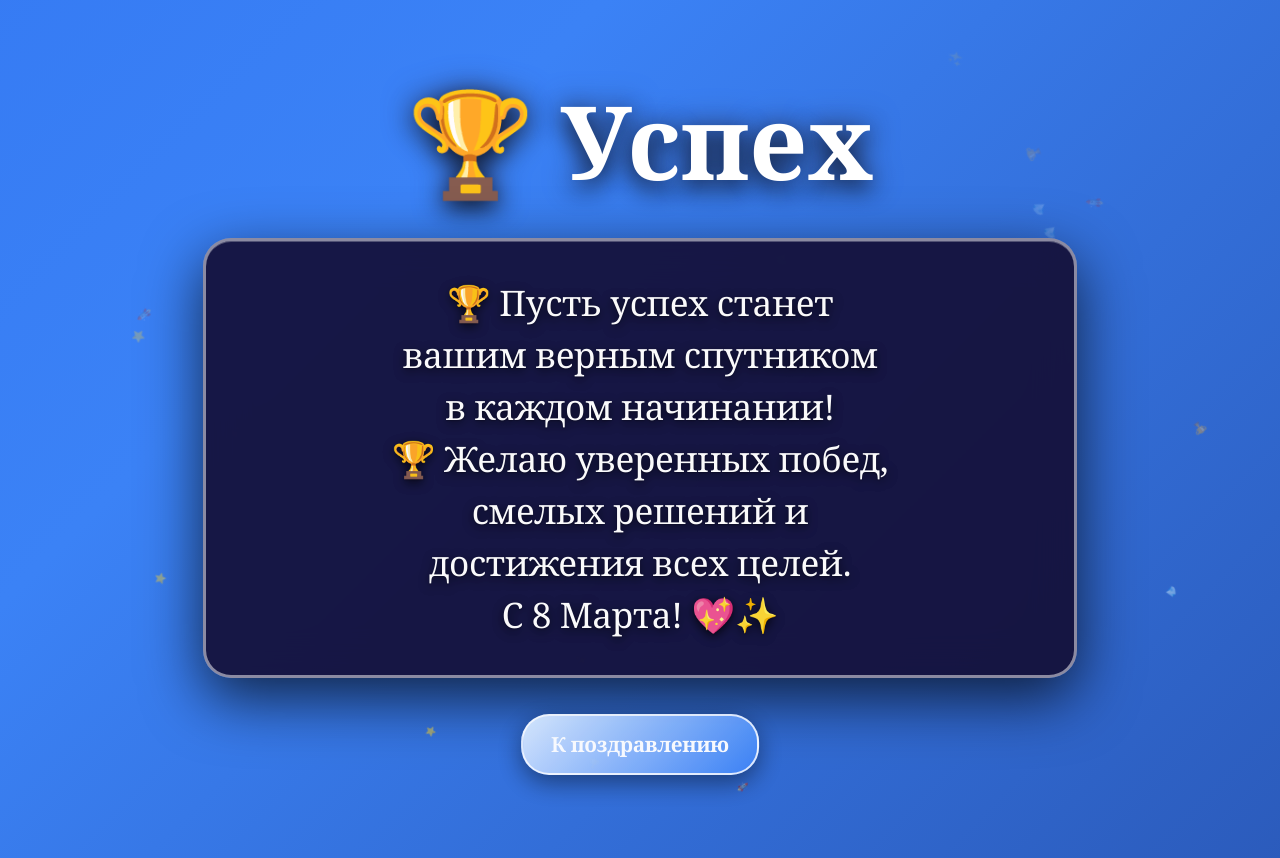
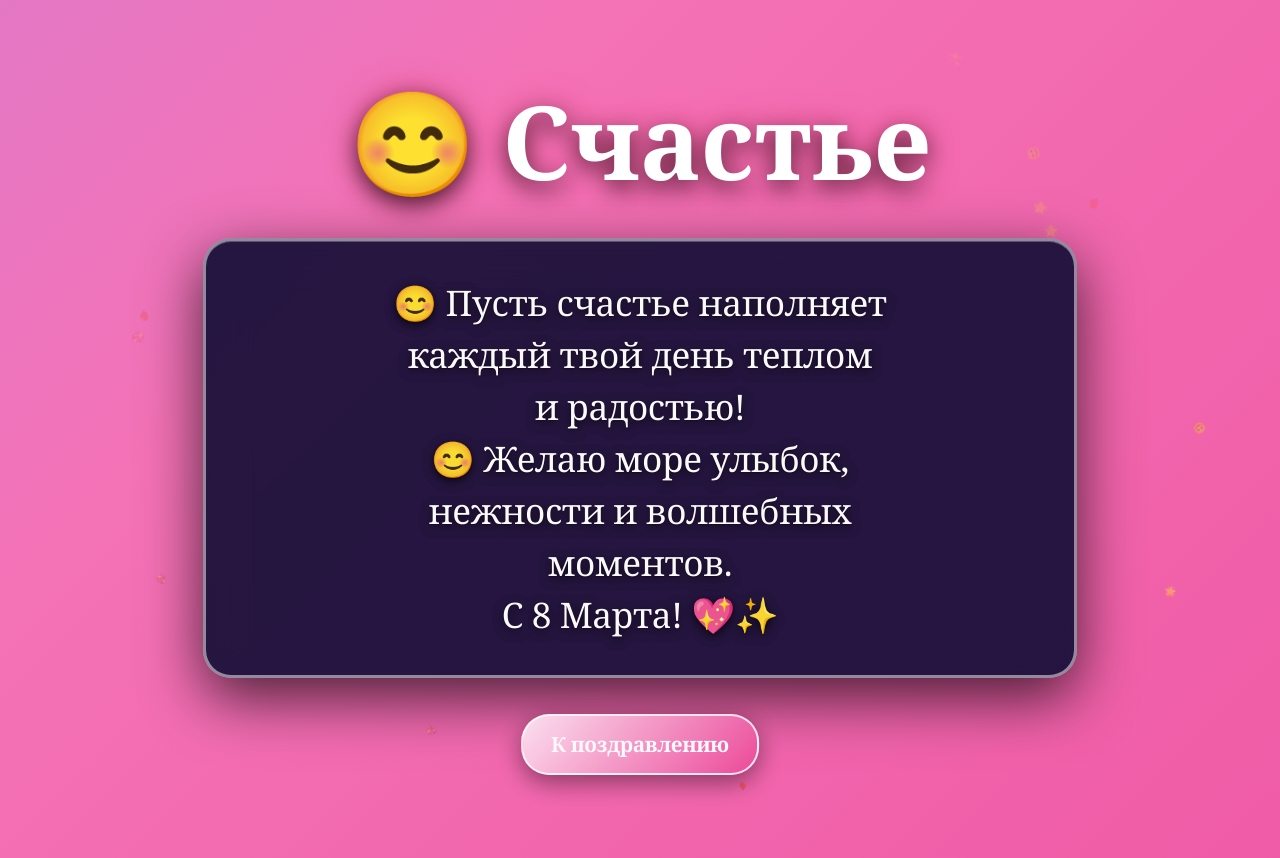
Before and after one commit to 4ycg4cxx7m-dotcom/8226-pr, a Flask app: page /happiness in a window 1280 px wide. Run offline with Flask 3, Linux system fonts and the light colour scheme.

Commit message:
Update happiness.html

```diff
--- a/templates/happiness.html
+++ b/templates/happiness.html
@@ -3,17 +3,17 @@
 <head>
     <meta charset="UTF-8">
     <meta name="viewport" content="width=device-width, initial-scale=1, user-scalable=no">
-    <title>Успех | С 8 Марта 💖</title>
+    <title>Счастье | С 8 Марта 💖</title>
     <style>
         :root {
-            --blue: #1e3a8a;     --navy: #3b82f6;  --gold: #facc15;  --royal: #2563eb;
-            --white: #fff;       --shadow: 0 25px 50px rgba(59,130,246,0.4);
-            --glow: 0 0 40px rgba(59,130,246,0.9);
+            --pink: #ec4899;     --rose: #f472b6;  --gold: #facc15;  --lavender: #a78bfa;
+            --white: #fff;       --shadow: 0 25px 50px rgba(236,72,153,0.4);
+            --glow: 0 0 40px rgba(236,72,153,0.9);
         }
         * { margin: 0; padding: 0; box-sizing: border-box; }
         body {
             font-family: 'Georgia', serif;
-            background: linear-gradient(-45deg, var(--blue), var(--navy), var(--royal), var(--gold));
+            background: linear-gradient(-45deg, var(--pink), var(--rose), var(--lavender), var(--gold));
             background-size: 400% 400%;
             animation: gradientShift 15s ease infinite;
             min-height: 100vh;
@@ -34,7 +34,7 @@
         }
         .heart {
             position: absolute; font-size: 14px;
-            color: var(--navy);
+            color: var(--rose);
             opacity: 0.6;
             animation: floatHeart 8s linear infinite;
         }
@@ -55,7 +55,6 @@
             min-height: 100vh;
         }
 
-        /* ✅ ТЕПЕРЬ ТОЧНО КАК В СЧАСТЬЕ */
         .page-title {
             font-size: clamp(4.2em, 10vw, 6.4em);
             font-weight: 800;
@@ -68,12 +67,12 @@
             animation: titleGlow 3s ease-in-out infinite alternate;
             line-height: 1.1;
             max-width: 90%;
-            word-break: break-word; /* ✅ Как в счастье */
+            word-break: break-word;
         }
 
         @keyframes titleGlow {
-            from { text-shadow: 0 8px 25px rgba(0,0,0,0.7), 0 0 30px var(--blue); }
-            to { text-shadow: 0 8px 25px rgba(0,0,0,0.7), 0 0 40px var(--gold), 0 0 60px var(--navy); }
+            from { text-shadow: 0 8px 25px rgba(0,0,0,0.7), 0 0 30px var(--pink); }
+            to { text-shadow: 0 8px 25px rgba(0,0,0,0.7), 0 0 40px var(--gold), 0 0 60px var(--rose); }
         }
 
         .wish-text {
@@ -129,7 +128,7 @@
             font-size: clamp(1.1em, 4.5vw, 1.3em);
             font-weight: 600;
             color: var(--white);
-            background: linear-gradient(135deg, #dbeafe, #3b82f6);
+            background: linear-gradient(135deg, #fce7f3, #ec4899);
             border: 2px solid rgba(255,255,255,0.85);
             border-radius: 28px;
             text-decoration: none;
@@ -145,7 +144,7 @@
         .cta-button:active {
             transform: translateX(-50%) translateY(-3px) scale(1.02);
             box-shadow: 0 12px 35px rgba(0,0,0,0.55);
-            background: linear-gradient(135deg, #bfdbfe, #1d4ed8);
+            background: linear-gradient(135deg, #f3e8ff, #be185d);
             border-color: rgba(255,255,255,1);
             opacity: 1;
         }
@@ -159,7 +158,6 @@
                 padding: 50px 12px 160px;
             }
 
-            /* ✅ МЕДИА КАК В СЧАСТЬЕ */
             .page-title {
                 margin: 20px 0 30px;
                 font-size: clamp(4.8em, 12vw, 6.6em);
@@ -196,7 +194,6 @@
                 padding: 45px 10px 170px;
             }
 
-            /* ✅ МЕДИА КАК В СЧАСТЬЕ */
             .page-title {
                 font-size: clamp(4.6em, 13vw, 6.2em);
                 margin: 18px 0 25px;
@@ -241,16 +238,16 @@
     <div class="bg-animation" id="bgAnimation"></div>
 
     <div class="content">
-        <h1 class="page-title">🏆 Успех</h1>
+        <h1 class="page-title">😊 Счастье</h1>
 
         <p class="wish-text">
-            <span class="wish-line">🏆 Пусть успех станет</span>
-            <span class="wish-line">вашим верным спутником</span>
-            <span class="wish-line">в каждом начинании!</span>
+            <span class="wish-line">😊 Пусть счастье наполняет</span>
+            <span class="wish-line">каждый твой день теплом</span>
+            <span class="wish-line">и радостью!</span>
 
-            <span class="wish-line">🏆 Желаю уверенных побед,</span>
-            <span class="wish-line">смелых решений и</span>
-            <span class="wish-line">достижения всех целей.</span>
+            <span class="wish-line">😊 Желаю море улыбок,</span>
+            <span class="wish-line">нежности и волшебных</span>
+            <span class="wish-line">моментов.</span>
 
             <span class="wish-line">С 8 Марта! 💖✨</span>
         </p>
@@ -266,7 +263,7 @@
                 setTimeout(() => {
                     const heart = document.createElement('div');
                     heart.className = 'heart';
-                    heart.innerHTML = ['🏆','⭐','✨','💎','🚀'][Math.floor(Math.random()*5)];
+                    heart.innerHTML = ['😊','💖','✨','🌟','🎈'][Math.floor(Math.random()*5)];
                     heart.style.left = Math.random() * 100 + '%';
                     heart.style.animationDuration = (Math.random()*4 + 5) + 's';
                     bg.appendChild(heart);
```
